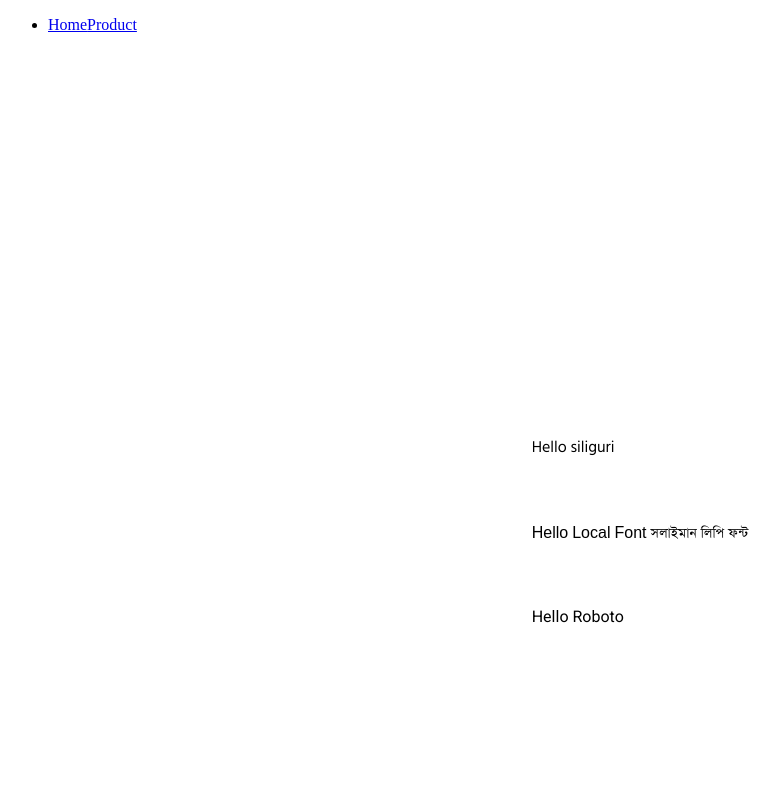
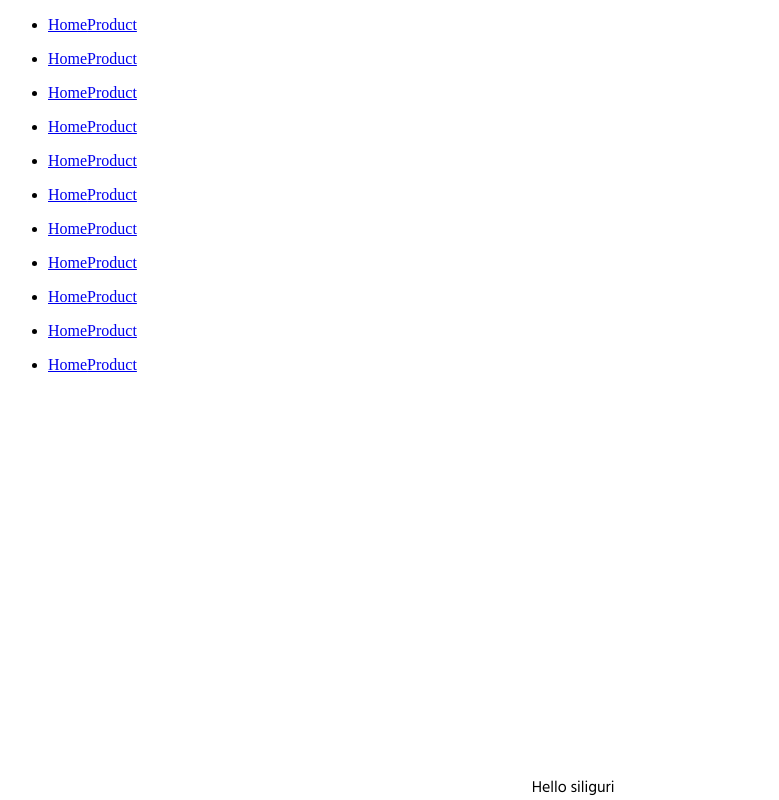
Before and after one commit to MohanManirul/AssetOptimization, a Next.js app: page / in a window 1280 px wide. Shown: the top 800 px of the page, without its empty margins (0-779 px from the left). Built offline with nearby package versions, Linux system fonts and the light colour scheme.

Commit message:
furnished

```diff
--- a/src/app/layout.js
+++ b/src/app/layout.js
@@ -37,6 +37,16 @@ export default function RootLayout({ children }) {
     <html lang="en" className={`${Siliguri.variable} ${roboto_font.variable} ${MyLocalFont.variable} `}>
       <body>
         <Nav />
+        <Nav />
+        <Nav />
+        <Nav />
+        <Nav />
+        <Nav />
+        <Nav />
+        <Nav />
+        <Nav />
+        <Nav />
+        <Nav />
         {children}
         <Script src="https://cdn.jsdelivr.net/npm/axios/dist/axios.min.js" />
         <img src="images/happy-man.jpg" alt="happy-man" />
```
Also changed, not shown: src/app/product/page.js (+17 -17 lines), next.config.mjs (line endings or trailing spaces).
